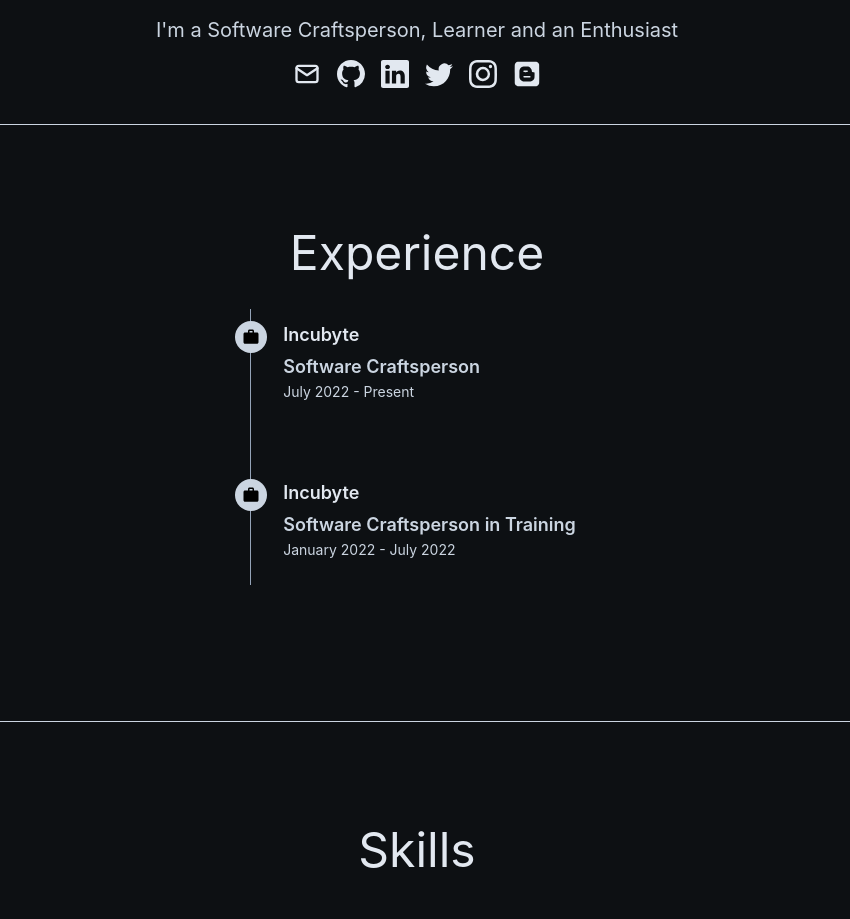
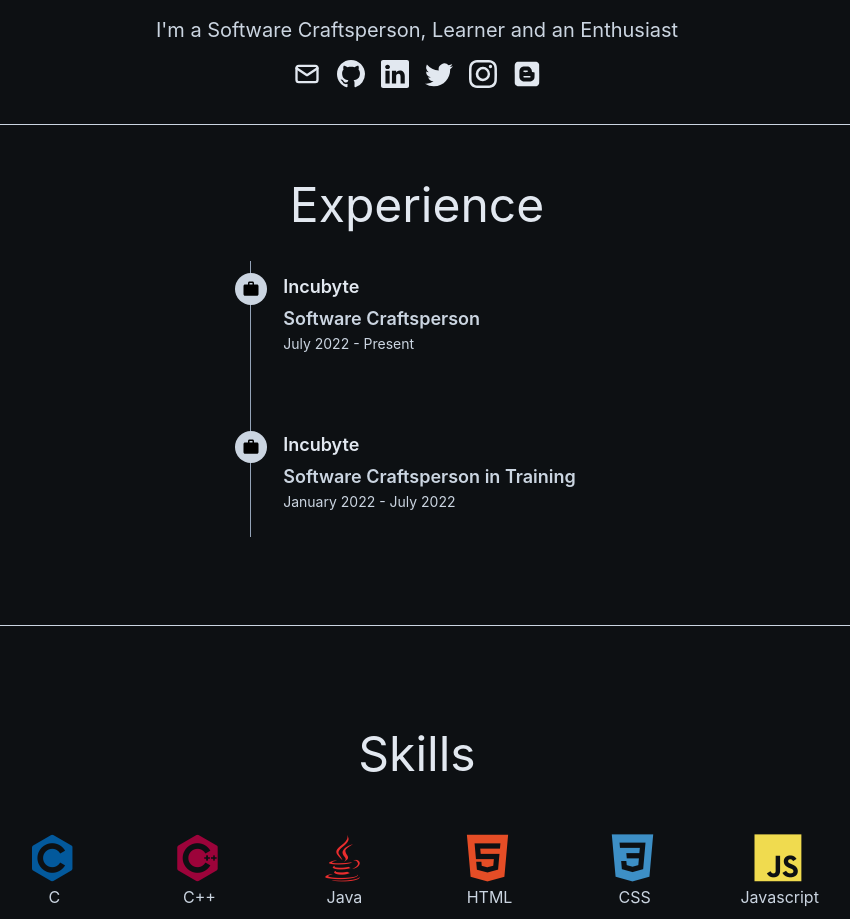
Before and after one commit to niravchavda99/niravchavda99.github.io, a React (Create React App) app: page / in a window 1280 px wide. Shown: the part 454-1373 px from the top of the page, without its empty margins (223-1073 px from the left). Built offline with nearby package versions, Linux system fonts and the light colour scheme.

Commit message:
FIX: Experience Padding

```diff
--- a/src/app/experience/Experience.scss
+++ b/src/app/experience/Experience.scss
@@ -1,7 +1,7 @@
 @import "src/app/common/Common.scss";
 
 #experience {
-  @apply h-max border-b p-8 lg:p-24 select-none transition-all;
+  @apply h-max border-b p-8 lg:p-12 select-none transition-all;
 }
 
 .jobs-container {
```
